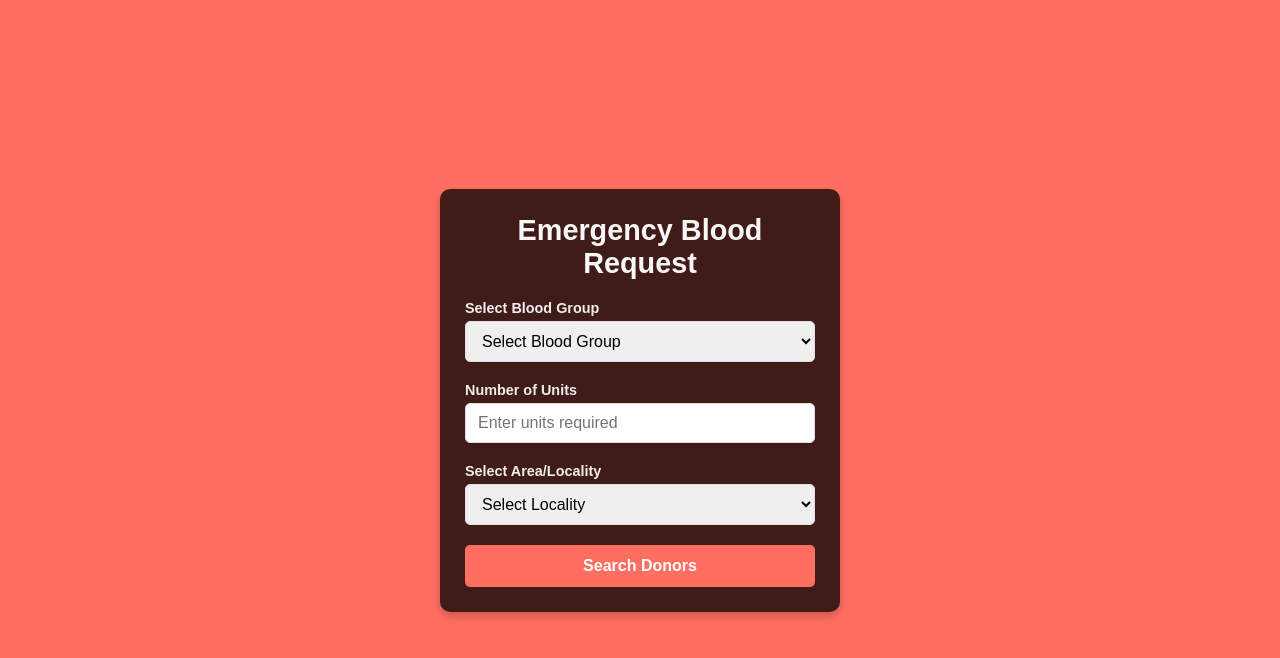
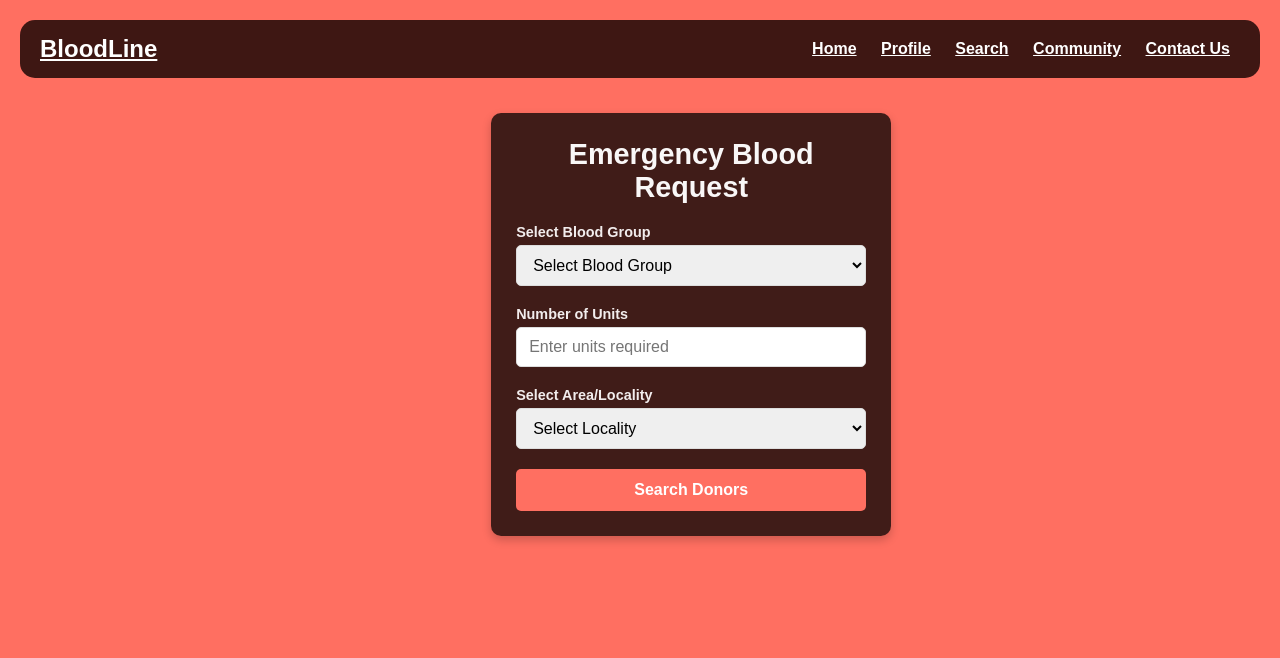
Before and after one commit to srivastava-aryan/bloodline, a plain HTML site: page emerge.html in a window 1280 px wide. Drawn offline with Linux system fonts and the light colour scheme.

Commit message:
few changes

```diff
--- a/emerge.html
+++ b/emerge.html
@@ -7,6 +7,17 @@
     <link rel="stylesheet" href="stylemerge.css">
 </head>
 <body>
+    <header class="header">
+        <a href="index.html" class="logo">
+            <box-icon type='solid' name='donate-blood'></box-icon>BloodLine</a>
+        <nav class="nav">
+            <a href="#">Home</a>
+            <a href="profile.html">Profile</a>
+            <a href="#">Search</a>
+            <a href="#">Community</a>
+            <a href="contact.html">Contact Us</a>
+        </nav>
+    </header>
     <div class="container">
         <h1>Emergency Blood Request</h1>
         <form action="#" method="POST">
--- a/profilestyle.css
+++ b/profilestyle.css
@@ -7,14 +7,14 @@
 }
 
 body {
-    background-color: #305a9a;
+    background: url(graphics2.jpg);
     /* display: flex;
     justify-content: center; */
     min-height: 100vh;
     padding: 20px;
 }
 .header {
-    background-color: rgba(0, 0, 0, 0.7);
+    background-color: rgba(249, 245, 245, 0.7);
     border-radius: 20px;
     display: flex;
     justify-content: space-between;
@@ -29,7 +29,7 @@ body {
 .header .logo {
     font-size: 1.5rem;
     font-weight: bold;
-    color: #ff6f61;
+    color: #e80e0e;
     display: flex;
     align-items: center;
 }
@@ -43,12 +43,12 @@ body {
 .nav a {
     margin: 0 10px;
     font-weight: bold;
-    color: #fff;
+    color: #e80e0e;
     transition: color 0.3s;
 }
 
 .nav a:hover {
-    color: #ff6f61;
+    color: #f5b404;
 }
 
 
@@ -82,13 +82,13 @@ body {
 
 .profile-header h1 {
     font-size: 1.8rem;
-    color: #000;
-    margin-bottom: 5px;
+    color:rgb(75, 72, 72);
+    margin-bottom: 5p
 }
 
 .profile-header p {
     font-size: 1rem;
-    color: #000;
+    color:rgb(75, 72, 72);
 }
 
 /* Profile Info */
@@ -99,13 +99,13 @@ body {
 
 .profile-info h2 {
     font-size: 1.4rem;
-    color: #000;
+    color:rgb(75, 72, 72);
     margin-bottom: 10px;
 }
 
 .profile-info p {
     font-size: 1rem;
-    color: #000;
+    color:rgb(75, 72, 72);
     margin-bottom: 20px;
     line-height: 1.6;
 }
@@ -117,12 +117,12 @@ body {
 
 .profile-info ul li {
     font-size: 1rem;
-    color: #000;
+    color:rgb(75, 72, 72);
     margin-bottom: 10px;
 }
 
 .profile-info ul li strong {
-    color: #333;
+    color: rgb(75, 72, 72);
 }
 
 /* Social Links */
--- a/register.css
+++ b/register.css
@@ -3,7 +3,8 @@ body {
     font-family: Arial, sans-serif;
     margin: 0;
     padding: 0;
-    background:#000;
+    background:url(bloodimg.avif);
+    background-size: cover;
     /* display: flex;
     justify-content: center;
     align-items: center; */
@@ -11,7 +12,7 @@ body {
 }
 
 .header {
-    background-color: rgba(0, 0, 0, 0.7);
+    background-color: rgb(255, 91, 91);
     margin: 20px;
     border-radius: 20px;
     display: flex;
@@ -27,7 +28,7 @@ body {
 .header .logo {
     font-size: 1.5rem;
     font-weight: bold;
-    color: #ff6f61;
+    color: #fff;
     display: flex;
     align-items: center;
 }
--- a/stylecon.css
+++ b/stylecon.css
@@ -7,7 +7,7 @@
 }
 
 body {
-    background-color: #2660b8;
+    background:url(graphics2.jpg);
     display: flex;
     justify-content: center;
     align-items: center;
@@ -17,10 +17,12 @@ body {
 
 /* Contact Container */
 .contact-container {
-    background: #ffffff;
+    background: rgba(255, 255, 255, 0.38);
     padding: 30px;
+    border: #000000;
+    border-width: 10px;
     border-radius: 15px;
-    box-shadow: 0 4px 12px rgba(0, 0, 0, 0.1);
+    box-shadow: 0 4px 12px rgba(0, 0, 0, 0.8);
     max-width: 400px;
     width: 100%;
     text-align: center;
--- a/stylemerge.css
+++ b/stylemerge.css
@@ -8,17 +8,56 @@
 
 body {
     background-color: #ff6f61;
-    display: flex;
+    /* display: flex;
     justify-content: center;
-    align-items: center;
+    align-items: center; */
     height: 100vh;
     padding: 20px;
+}
+
+.header {
+    background-color: rgba(14, 2, 1, 0.8);
+    display: flex;
+    justify-content: space-between;
+    border-radius: 15px;
+    align-items: center;
+    padding: 15px 20px;
+    color: #fff;
+    position: sticky;
+    top: 0;
+    z-index: 1000;
+}
+
+.header .logo {
+    font-size: 1.5rem;
+    font-weight: bold;
+    display: flex;
+    align-items: center;
+    color: #fff;
+}
+
+.header .logo ion-icon {
+    margin-right: 10px;
+    font-size: 1.8rem;
+}
+
+.nav a {
+    margin: 0 10px;
+    font-weight: bold;
+    color: #fff;
+    transition: color 0.3s;
+}
+
+.nav a:hover {
+    color: #ffc3bd;
 }
 
 /* Container Styling */
 .container {
     background: rgba(0, 0, 0, 0.75);
     padding: 25px;
+    margin-top: 35px;
+    margin-left: 38%;
     border-radius: 10px;
     box-shadow: 0 4px 10px rgba(0, 0, 0, 0.2);
     max-width: 400px;
```
Also changed, not shown: register.html (+26 -0 lines), bloodimg.avif (added), graphics.jpg (added), graphics2.jpg (added).
